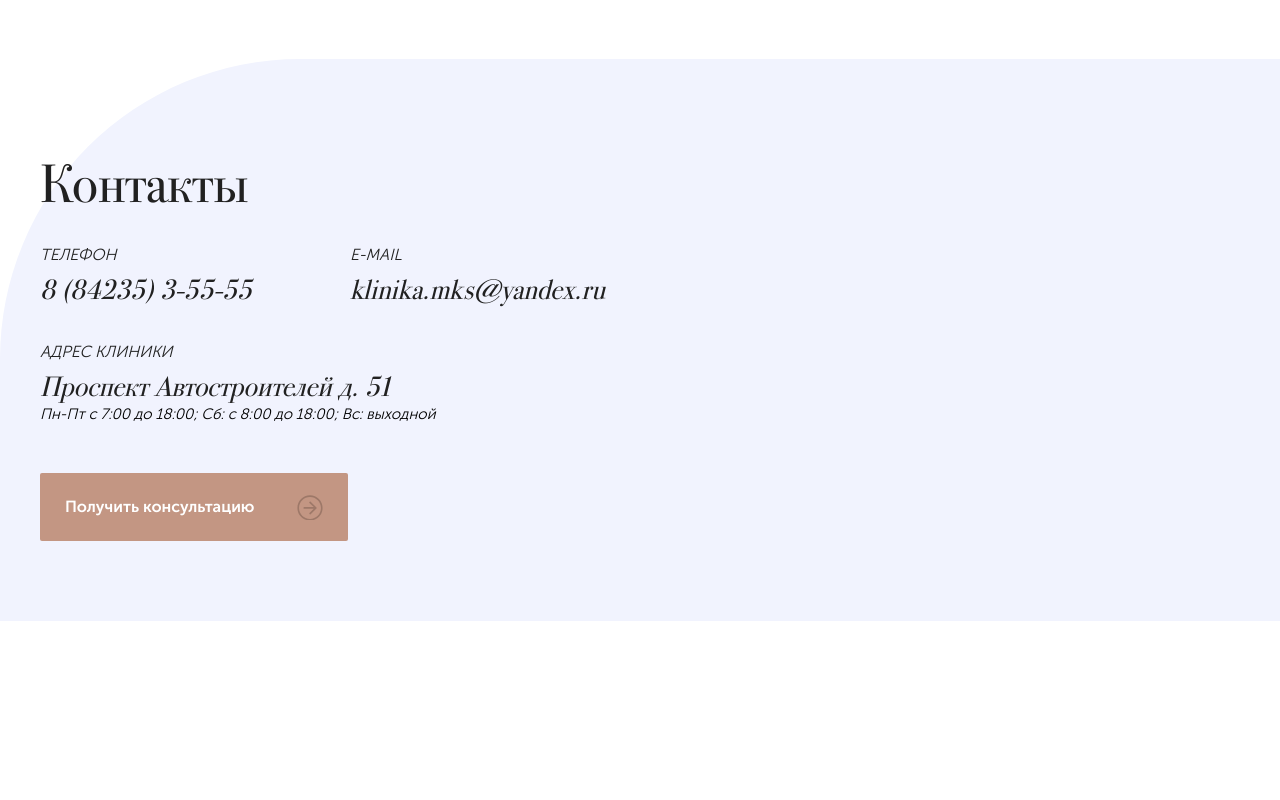
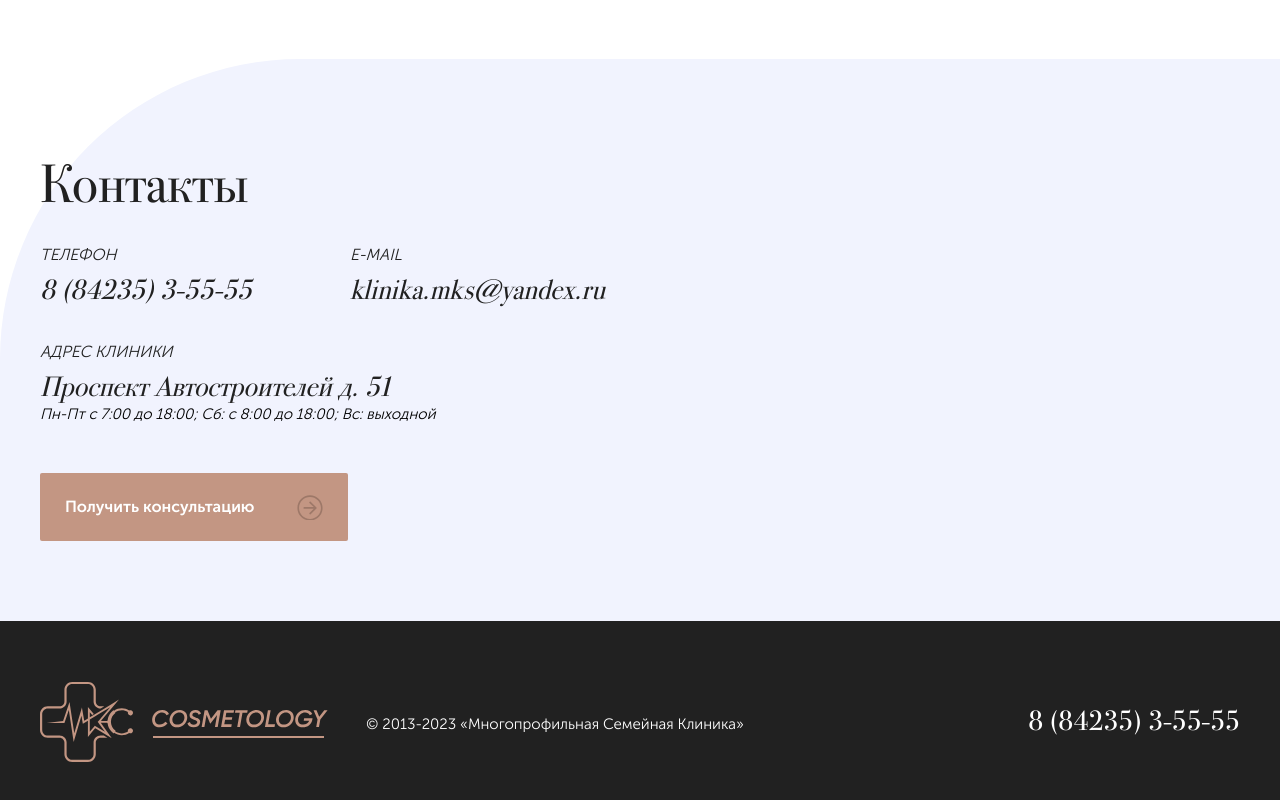
Before and after one commit to Daniil-Fox/cosmetology, a plain HTML site: page docs/index.html in a window 1280 px wide. Shown: the part 8871-9671 px from the top of the page. Before the commit the page ends 9492 px from the top, so only its background shows below. Drawn offline with Linux system fonts and the light colour scheme.

Commit message:
added footer

```diff
--- a/docs/index.html
+++ b/docs/index.html
@@ -923,9 +923,16 @@
 </div>
     </main>
     <footer class="footer">
-  <div class="container"></div>
+  <div class="container footer__container">
+    <div class="footer__left">
+      <a href="#" class="logo">
+        <img src="./img/logo.svg" alt="">
+      </a>
+      <small class="footer__copy">© 2013-2023 «Многопрофильная Семейная Клиника»</small>
+    </div>
+    <a href="tel:78423535555" class="footer__tel">8 (84235) 3-55-55</a>
+  </div>
 </footer>
-
   </div>
   <script>
 
--- /dev/null
+++ b/src/scss/components/_footer.scss
@@ -0,0 +1,34 @@
+.footer {
+  padding: 60px 0;
+  background-color: var(--text-color);
+
+  &__container {
+    display: flex;
+    align-items: center;
+    justify-content: space-between;
+  }
+
+  &__left {
+    display: flex;
+    align-items: center;
+    gap: 38px;
+  }
+
+  &__copy {
+    font-weight: 300;
+    font-size: 15px;
+    color: #fff;
+  }
+
+  &__tel {
+    font-family: var(--second-family);
+    font-weight: 400;
+    font-size: 28px;
+    text-align: right;
+    color: #fff;
+
+    @include hover {
+      text-decoration: underline;
+    }
+  }
+}
--- a/src/scss/main.scss
+++ b/src/scss/main.scss
@@ -20,3 +20,4 @@
 @import "./components/faq";
 @import "./components/contacts";
 @import "./components/modal";
+@import "./components/footer";
```
Also changed, not shown: src/partials/footer.html (+9 -1 lines), docs/css/main.css, 1 other file.
